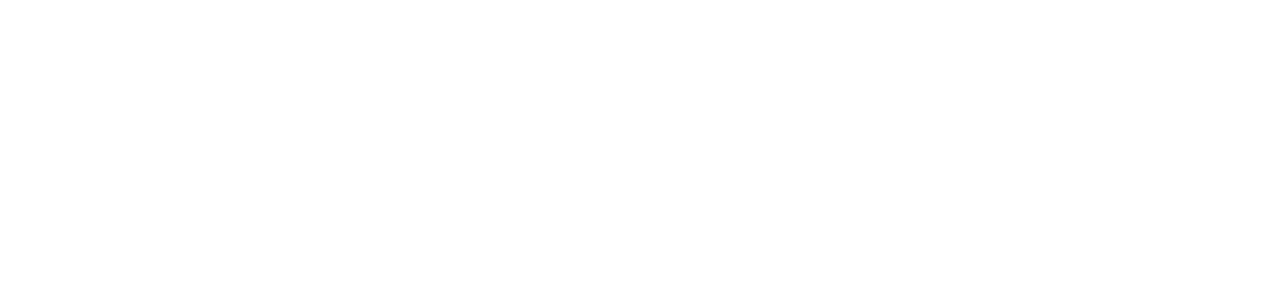
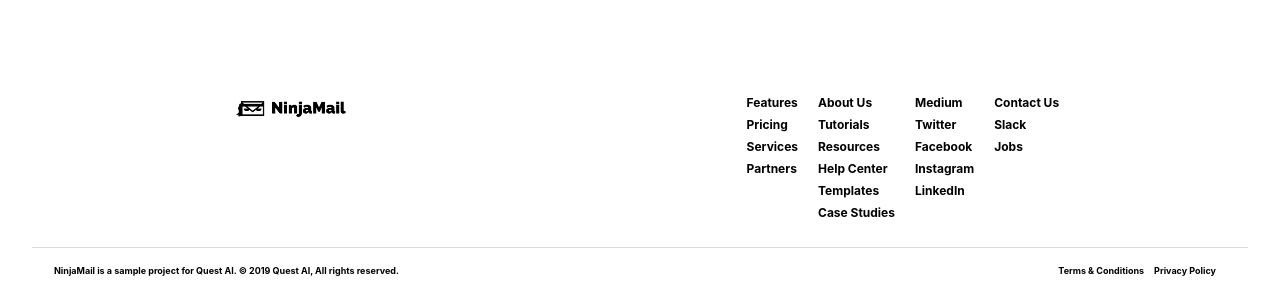
Before and after one commit to Augustotwz/B2B-next, a Next.js app: page / in a window 1280 px wide. Shown: the part 1127-1427 px from the top of the page. Before the commit the page ends 800 px from the top, so only its background shows below. Built offline with nearby package versions, Linux system fonts and the light colour scheme.

Commit message:
feat: add footer component

```diff
--- /dev/null
+++ b/components/footer/Footer.module.css
@@ -0,0 +1,66 @@
+.footerInfo {
+  margin-top: 1000px;
+  display: flex;
+  flex-direction: column;
+}
+
+.containerLinks {
+  padding-bottom: 20px;
+  display: flex;
+  justify-content: space-around;
+}
+.footerLinks {
+  display: flex;
+  flex-direction: column;
+}
+.footerLinks a {
+  font-weight: bold;
+  font-size: 12px;
+  padding-bottom: 7px;
+}
+.footerLinks a:hover {
+  color: var(--color-primary);
+}
+
+.text {
+  border-top: 1px solid #dbdbdb;
+  padding: 17px 22px;
+  font-weight: 700;
+  font-size: 9px;
+  display: flex;
+  flex-direction: column;
+  justify-content: space-between;
+}
+.text .terms {
+  margin-top: 15px;
+  display: flex;
+  flex-direction: column;
+}
+.text .terms a {
+  padding-bottom: 7px;
+  padding-right: 10px;
+}
+
+@media only screen and (min-width: 600px) {
+  /* For tablets: */
+  .footerInfo {
+    flex-direction: row;
+    justify-content: space-around;
+  }
+  .boxLinks {
+    display: flex;
+  }
+  .containerLinks {
+    justify-content: end;
+  }
+  .footerLinks {
+    padding-left: 20px;
+  }
+  .text {
+    flex-direction: row;
+  }
+  .text .terms {
+    margin-top: 0px;
+    flex-direction: row;
+  }
+}
--- a/components/footer/Footer.tsx
+++ b/components/footer/Footer.tsx
@@ -1,3 +1,96 @@
+import Link from 'next/link'
+import Image from 'next/image'
+import styles from './Footer.module.css'
+import { IconMailFooter } from '../../icons'
+
 export function Footer() {
-  return <header>============= Footer ============</header>
+  const links = [
+    { name: 'Features', href: '/' },
+    { name: 'Pricing', href: '/' },
+    { name: 'Services', href: '/' },
+    { name: 'Partners', href: '/' },
+  ]
+  const util = [
+    { name: 'About Us', href: '/' },
+    { name: 'Tutorials', href: '/' },
+    { name: 'Resources', href: '/' },
+    { name: 'Help Center', href: '/' },
+    { name: 'Templates', href: '/' },
+    { name: 'Case Studies', href: '/' },
+  ]
+  const socialMedia = [
+    { name: 'Medium', href: '/' },
+    { name: 'Twitter', href: '/' },
+    { name: 'Facebook', href: '/' },
+    { name: 'Instagram', href: '/' },
+    { name: 'LinkedIn', href: '/' },
+  ]
+  const contacts = [
+    { name: 'Contact Us', href: '/' },
+    { name: 'Slack', href: '/' },
+    { name: 'Jobs', href: '/' },
+  ]
+
+  return (
+    <footer>
+      <div className={styles.footerInfo}>
+        <Link href='/'>
+          <a>
+            <Image
+              src={IconMailFooter}
+              alt='NinjaMail'
+              width={128}
+              height={38}
+            />
+          </a>
+        </Link>
+        {/* TODO: extrair a repetição de da listagem para um novo componente */}
+        <div className={styles.containerLinks}>
+          <div className={styles.boxLinks}>
+            <div className={styles.footerLinks}>
+              {links.map(({ name, href }) => (
+                <a href={href} key={name}>
+                  {name}
+                </a>
+              ))}
+            </div>
+            <div className={styles.footerLinks}>
+              {util.map(({ name, href }) => (
+                <a href={href} key={name}>
+                  {name}
+                </a>
+              ))}
+            </div>
+          </div>
+          <div className={styles.boxLinks}>
+            <div className={styles.footerLinks}>
+              {socialMedia.map(({ name, href }) => (
+                <a href={href} key={name}>
+                  {name}
+                </a>
+              ))}
+            </div>
+            <div className={styles.footerLinks}>
+              {contacts.map(({ name, href }) => (
+                <a href={href} key={name}>
+                  {name}
+                </a>
+              ))}
+            </div>
+          </div>
+        </div>
+      </div>
+      <div className={styles.text}>
+        <div>
+          NinjaMail is a sample project for Quest AI. © 2019 Quest AI, All
+          rights reserved.
+        </div>
+
+        <div className={styles.terms}>
+          <a href='#'>Terms & Conditions</a>
+          <a href='#'>Privacy Policy</a>
+        </div>
+      </div>
+    </footer>
+  )
 }
```
